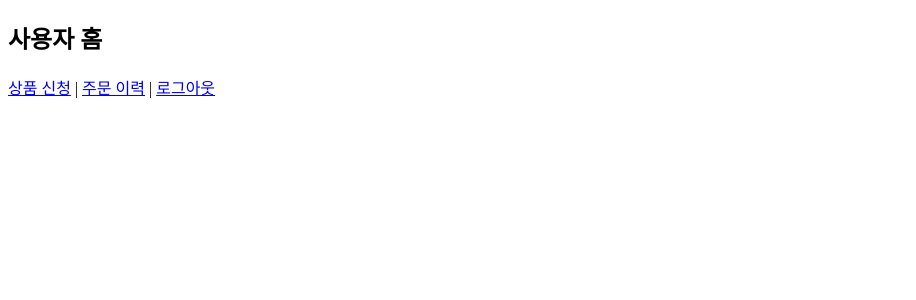
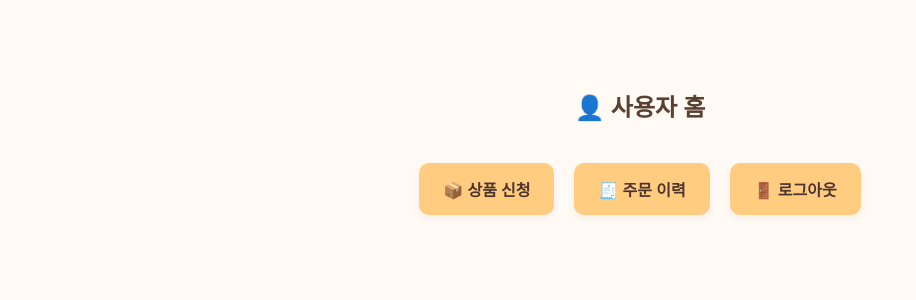
Before and after one commit to carrot0217/Betifulstore-app, a Flask app: template templates/user_home.html in a window 1280 px wide. Shown: the top 300 px of the page, without its empty margins (0-916 px from the left). Run offline with Flask 3, Linux system fonts and the light colour scheme; the template is opened without the code that fills it, so the values that code supplies are empty.

Commit message:
Update user_home.html

```diff
--- a/templates/user_home.html
+++ b/templates/user_home.html
@@ -1,8 +1,49 @@
 <!DOCTYPE html>
 <html lang="ko">
-<head><meta charset="UTF-8"><title>사용자 홈</title></head>
+<head>
+  <meta charset="UTF-8">
+  <title>👤 사용자 홈</title>
+  <meta name="viewport" content="width=device-width, initial-scale=1">
+  <style>
+    body {
+      font-family: 'Segoe UI', sans-serif;
+      background-color: #fffaf3;
+      text-align: center;
+      padding: 60px 20px;
+      color: #4e342e;
+    }
+    h2 {
+      color: #5a4031;
+      margin-bottom: 40px;
+    }
+    .btn-group {
+      display: flex;
+      justify-content: center;
+      gap: 20px;
+      flex-wrap: wrap;
+    }
+    a {
+      display: inline-block;
+      padding: 14px 24px;
+      background-color: #ffcc80;
+      border-radius: 10px;
+      text-decoration: none;
+      color: #4e342e;
+      font-weight: bold;
+      box-shadow: 0 4px 8px rgba(0,0,0,0.05);
+      transition: background-color 0.2s;
+    }
+    a:hover {
+      background-color: #ffb74d;
+    }
+  </style>
+</head>
 <body>
-  <h2>사용자 홈</h2>
-  <a href="/">상품 신청</a> | <a href="/orders">주문 이력</a> | <a href="/logout">로그아웃</a>
+  <h2>👤 사용자 홈</h2>
+  <div class="btn-group">
+    <a href="/">📦 상품 신청</a>
+    <a href="/orders">🧾 주문 이력</a>
+    <a href="/logout">🚪 로그아웃</a>
+  </div>
 </body>
 </html>
```
